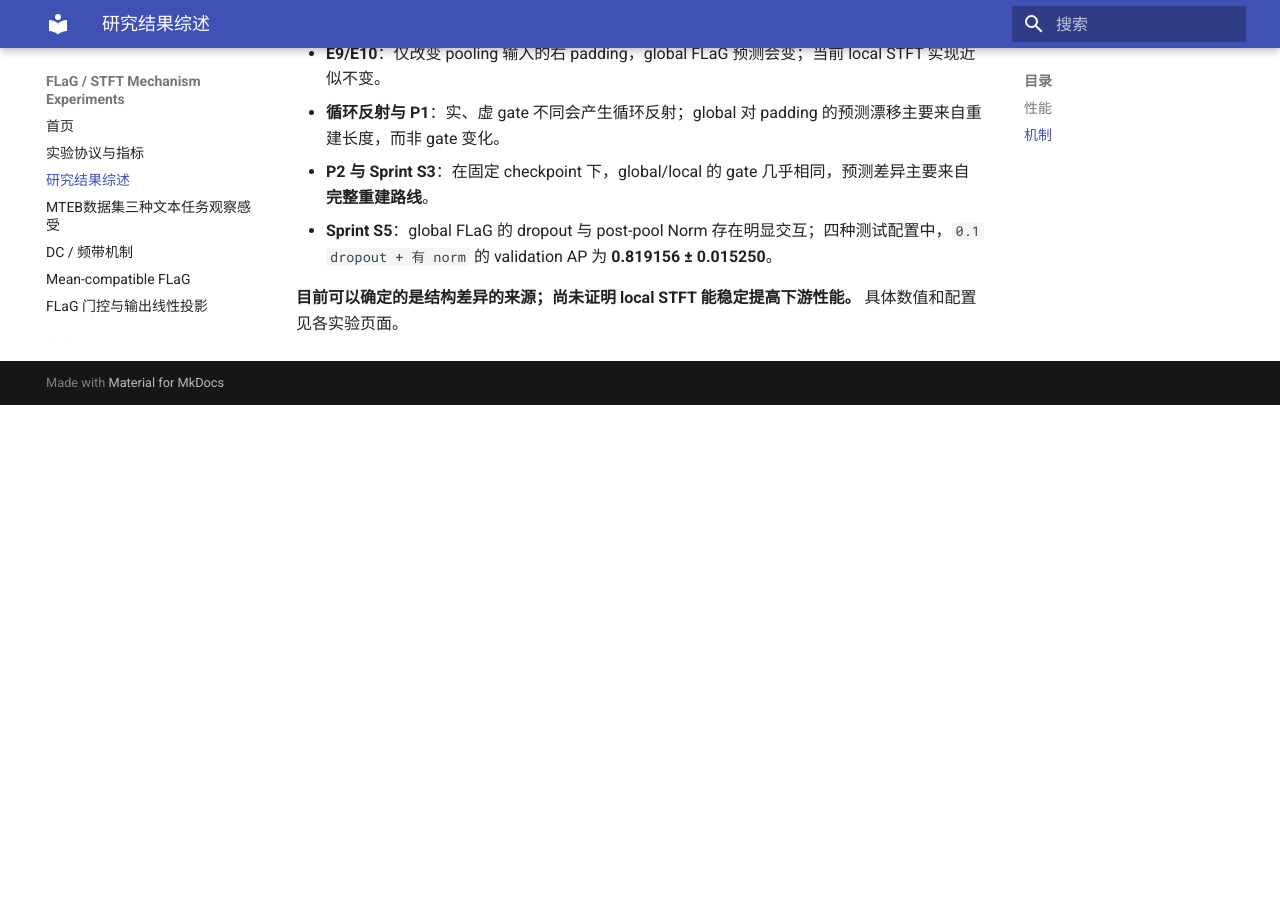
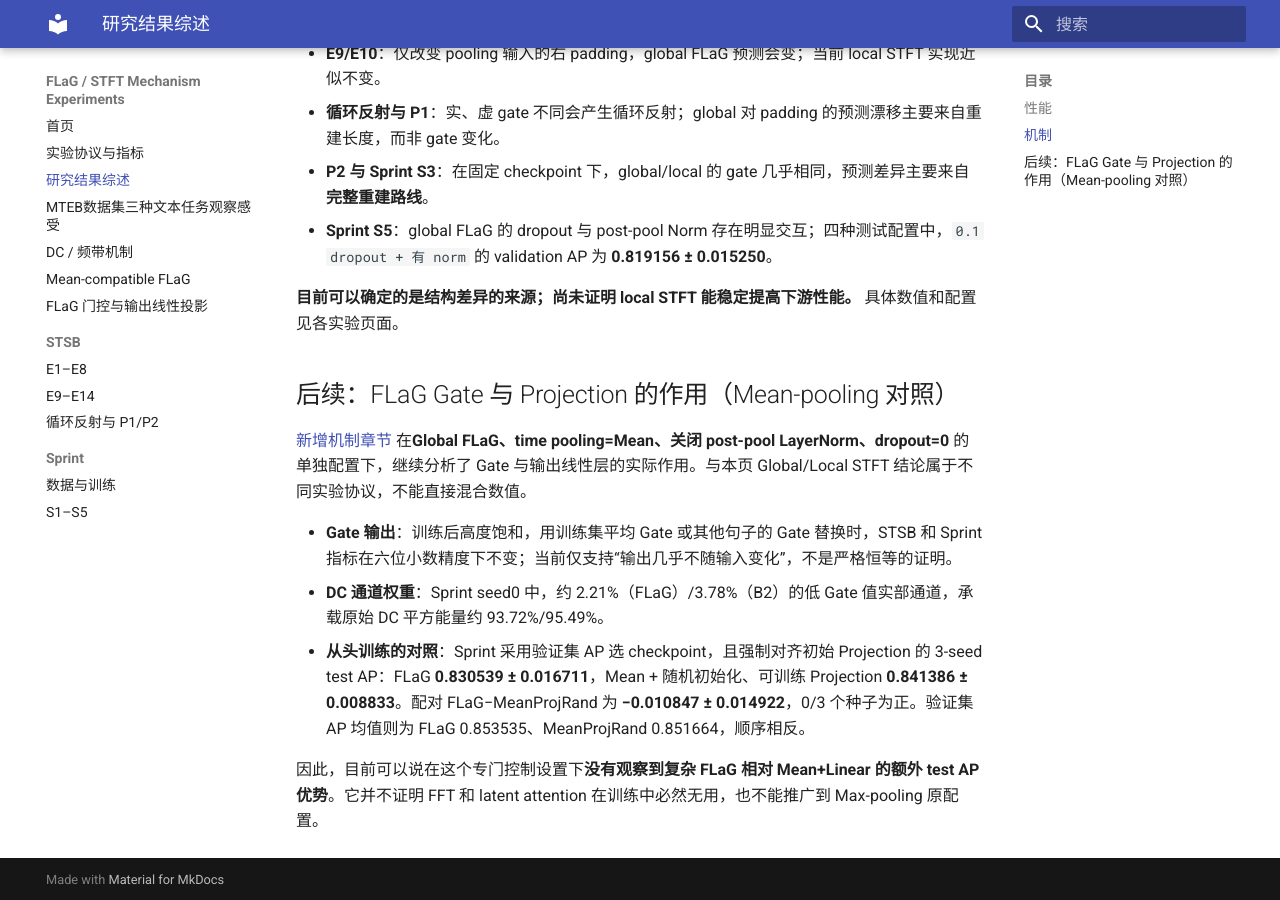
Before and after one commit to lumoswwr/FLaG-STFT-Notes, an MkDocs documentation site: the page built from docs/findings.md, in a window 1280 px wide and 900 px high, scrolled down 654 px. Built offline with MkDocs 1.6.1 and Material for MkDocs 9.7.7, drawn with Linux system fonts in a browser that asks for light colours; before the commit the page ends 1059 px from its top, so only the background shows below that.

Commit message:
Link new gate and projection mechanism results into MkDocs report

```diff
--- a/docs/findings.md
+++ b/docs/findings.md
@@ -18,3 +18,13 @@
 - **Sprint S5**：global FLaG 的 dropout 与 post-pool Norm 存在明显交互；四种测试配置中，`0.1 dropout + 有 norm` 的 validation AP 为 **0.819156 ± 0.015250**。
 
 **目前可以确定的是结构差异的来源；尚未证明 local STFT 能稳定提高下游性能。** 具体数值和配置见各实验页面。
+
+## 后续：FLaG Gate 与 Projection 的作用（Mean-pooling 对照）
+
+[新增机制章节](flag-gate-projection.md) 在**Global FLaG、time pooling=Mean、关闭 post-pool LayerNorm、dropout=0** 的单独配置下，继续分析了 Gate 与输出线性层的实际作用。与本页 Global/Local STFT 结论属于不同实验协议，不能直接混合数值。
+
+- **Gate 输出**：训练后高度饱和，用训练集平均 Gate 或其他句子的 Gate 替换时，STSB 和 Sprint 指标在六位小数精度下不变；当前仅支持“输出几乎不随输入变化”，不是严格恒等的证明。
+- **DC 通道权重**：Sprint seed0 中，约 2.21%（FLaG）/3.78%（B2）的低 Gate 值实部通道，承载原始 DC 平方能量约 93.72%/95.49%。
+- **从头训练的对照**：Sprint 采用验证集 AP 选 checkpoint，且强制对齐初始 Projection 的 3-seed test AP：FLaG **0.830539 ± 0.016711**，Mean + 随机初始化、可训练 Projection **0.841386 ± 0.008833**。配对 FLaG−MeanProjRand 为 **−0.010847 ± 0.014922**，0/3 个种子为正。验证集 AP 均值则为 FLaG 0.853535、MeanProjRand 0.851664，顺序相反。
+
+因此，目前可以说在这个专门控制设置下**没有观察到复杂 FLaG 相对 Mean+Linear 的额外 test AP 优势**。它并不证明 FFT 和 latent attention 在训练中必然无用，也不能推广到 Max-pooling 原配置。
```
